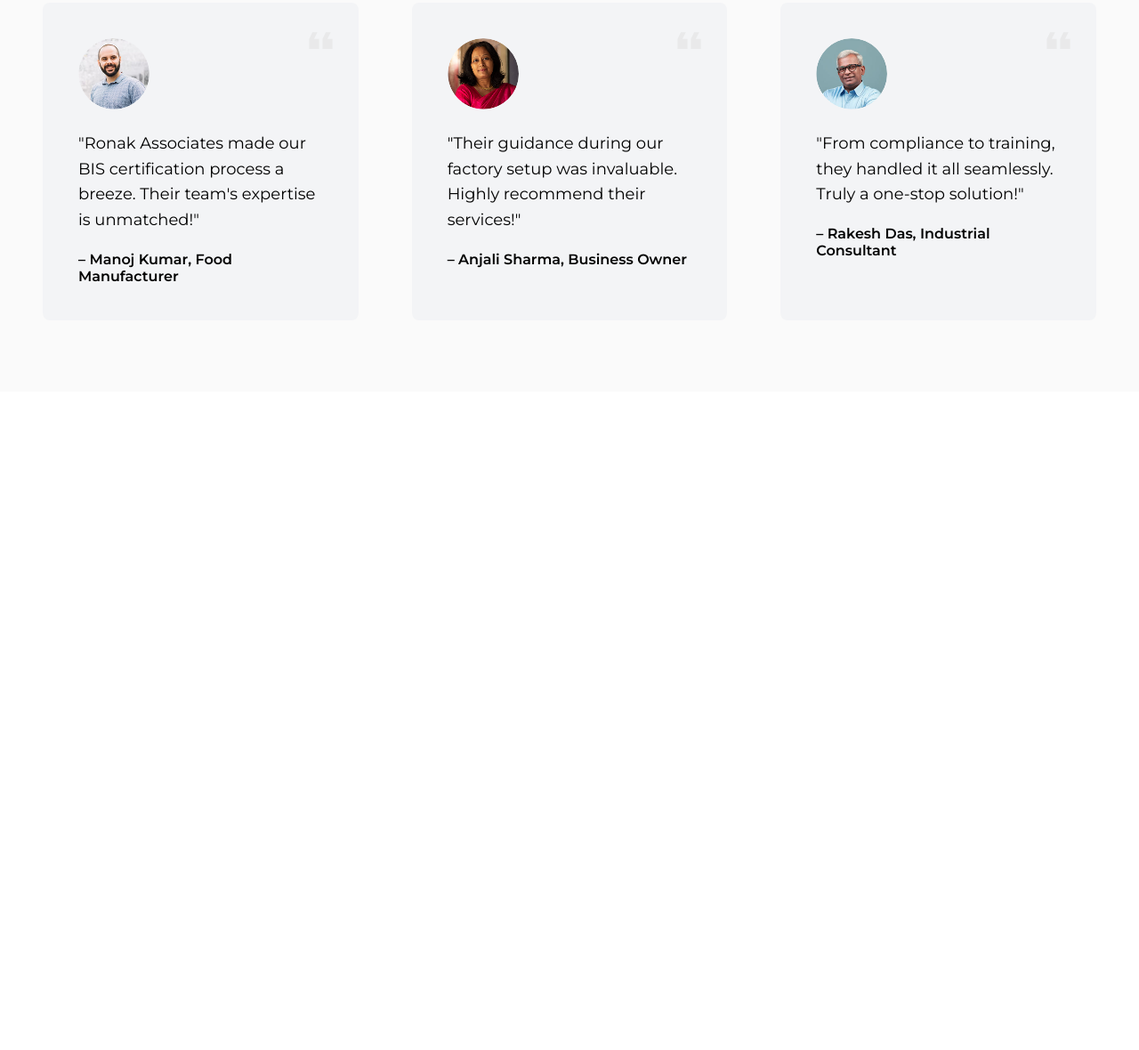
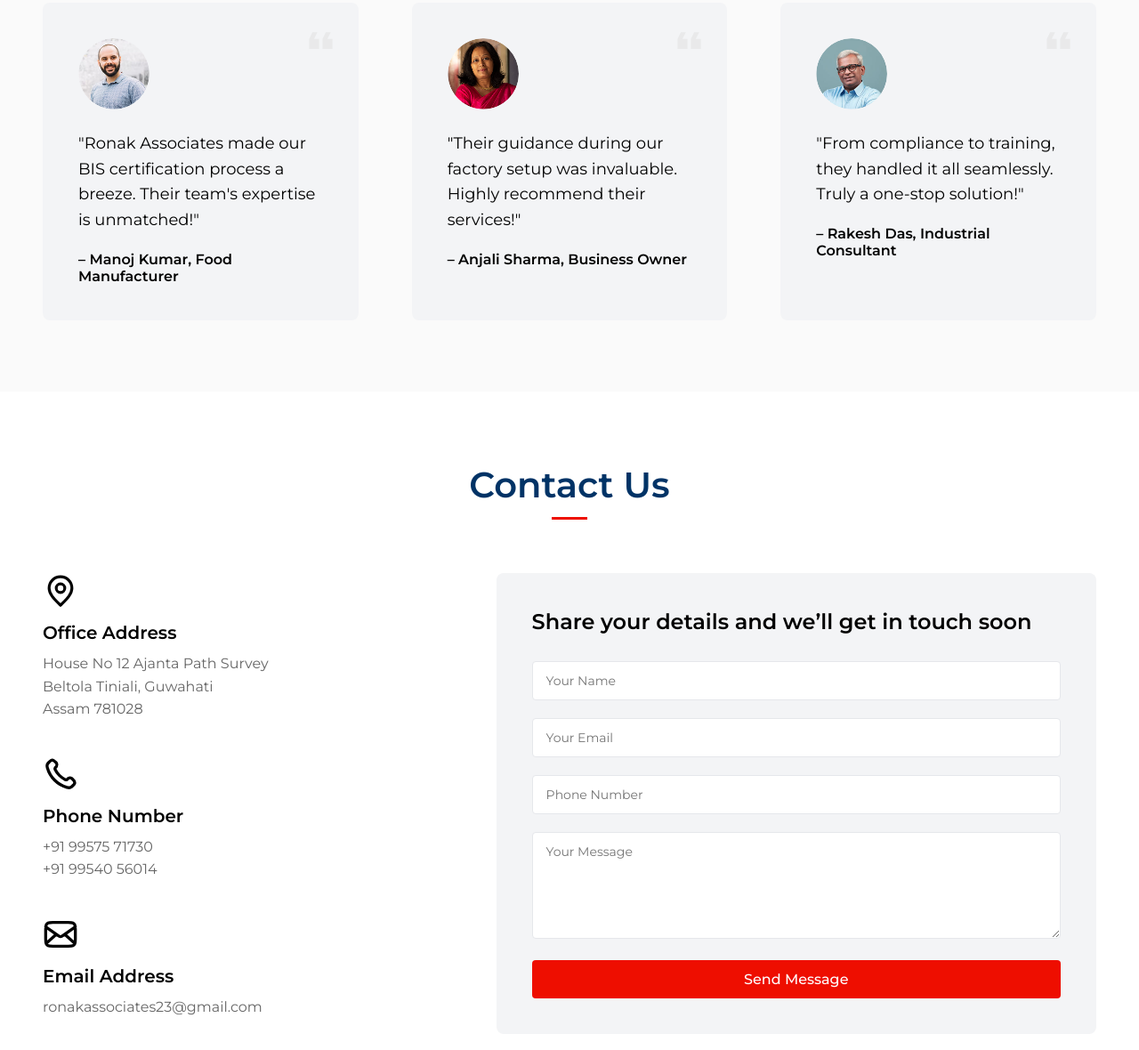
Before and after one commit to debangakalita/ronak-associates, a plain HTML site: page index.html in a window 1280 px wide. Shown: the part 8111-9291 px from the top of the page at 89% size. Before the commit the page ends 8551 px from the top, so only its background shows below. Drawn offline with Linux system fonts and the light colour scheme.

Commit message:
Sixth (Contact us)

```diff
--- a/index.html
+++ b/index.html
@@ -324,6 +324,47 @@
         </div>
     </section>
 
+    <section class="contact">
+        <div class="contact-container">
+            <h2>Contact Us</h2>
+            <div class="contact-content">
+                <div class="contact-info">
+                    <div class="contact-item">
+                        <img src="images/location.svg" alt="Location Icon">
+                        <h3>Office Address</h3>
+                        <p>House No 12 Ajanta Path Survey<br>Beltola Tiniali, Guwahati<br>Assam 781028</p>
+                    </div>
+                    <div class="contact-item">
+                        <img src="images/phone.svg" alt="Phone Icon">
+                        <h3>Phone Number</h3>
+                        <p>+91 99575 71730<br>+91 99540 56014</p>
+                    </div>
+                    <div class="contact-item">
+                        <img src="images/email.svg" alt="Email Icon">
+                        <h3>Email Address</h3>
+                        <p>ronakassociates23@gmail.com</p>
+                    </div>
+                </div>
+                <form class="contact-form">
+                    <h3>Share your details and we’ll get in touch soon</h3>
+                    <div class="form-group">
+                        <input type="text" placeholder="Your Name" required>
+                    </div>
+                    <div class="form-group">
+                        <input type="email" placeholder="Your Email" required>
+                    </div>
+                    <div class="form-group">
+                        <input type="tel" placeholder="Phone Number" required>
+                    </div>
+                    <div class="form-group">
+                        <textarea placeholder="Your Message" rows="4" required></textarea>
+                    </div>
+                    <button type="submit" class="submit-btn">Send Message</button>
+                </form>
+            </div>
+        </div>
+    </section>
+
     <main>
         <!-- Other content sections will go here -->
     </main>
--- a/styles.css
+++ b/styles.css
@@ -660,3 +660,152 @@ body {
         grid-template-columns: 1fr;
     }
 }
+
+.contact {
+    padding: 80px 0;
+    width: 100%;
+    background-color: #fff;
+}
+
+.contact-container {
+    max-width: 1512px;
+    margin: 0 auto;
+    padding: 0 48px;
+    text-align: center;
+}
+
+.contact h2 {
+    font-size: 2.5rem;
+    font-weight: 600;
+    color: #003366;
+    margin-bottom: 40px;
+    position: relative;
+    padding-bottom: 15px;
+}
+
+.contact h2::after {
+    content: '';
+    position: absolute;
+    bottom: 0;
+    left: 50%;
+    transform: translateX(-50%);
+    width: 40px;
+    height: 3px;
+    background-color: #EE0E00;
+}
+
+.contact-content {
+    display: grid;
+    grid-template-columns: 0.8fr 1.2fr;
+    gap: 60px;
+    margin-top: 60px;
+    text-align: left;
+}
+
+.contact-info {
+    display: flex;
+    flex-direction: column;
+    gap: 40px;
+}
+
+.contact-item {
+    display: flex;
+    flex-direction: column;
+    align-items: flex-start;
+}
+
+.contact-item img {
+    width: 40px;
+    height: 40px;
+    margin-bottom: 15px;
+}
+
+.contact-item h3 {
+    font-size: 20px;
+    font-weight: 600;
+    color: #000000;
+    margin-bottom: 10px;
+}
+
+.contact-item p {
+    font-size: 16px;
+    color: #666666;
+    line-height: 1.6;
+}
+
+.contact-form {
+    background: #F3F4F6;
+    padding: 40px;
+    border-radius: 8px;
+}
+
+.contact-form h3 {
+    font-size: 24px;
+    font-weight: 600;
+    color: #000000;
+    margin-bottom: 30px;
+    text-align: left;
+}
+
+.form-group {
+    margin-bottom: 20px;
+}
+
+.form-group input,
+.form-group textarea {
+    width: 100%;
+    padding: 12px 15px;
+    border: 1px solid #E5E7EB;
+    border-radius: 4px;
+    font-family: 'Montserrat', sans-serif;
+    font-size: 14px;
+}
+
+.form-group textarea {
+    resize: vertical;
+    min-height: 120px;
+}
+
+.submit-btn {
+    width: 100%;
+    padding: 12px;
+    background: #EE0E00;
+    color: white;
+    border: none;
+    border-radius: 4px;
+    font-family: 'Montserrat', sans-serif;
+    font-weight: 500;
+    font-size: 16px;
+    cursor: pointer;
+    transition: background-color 0.3s ease;
+}
+
+.submit-btn:hover {
+    background: #BB0B00;
+}
+
+/* Responsive Design */
+@media (max-width: 1024px) {
+    .contact-content {
+        grid-template-columns: 1fr;
+        gap: 40px;
+    }
+}
+
+@media (max-width: 768px) {
+    .contact {
+        padding: 60px 0;
+    }
+
+    .contact h2 {
+        font-size: 2rem;
+    }
+
+    .contact-item h3 {
+        font-size: 18px;
+    }
+
+    .contact-item p {
+        font-size: 14px;
+    }
+}
```
Also changed, not shown: images/email.svg (added), images/location.svg (added), images/phone.svg (added).
